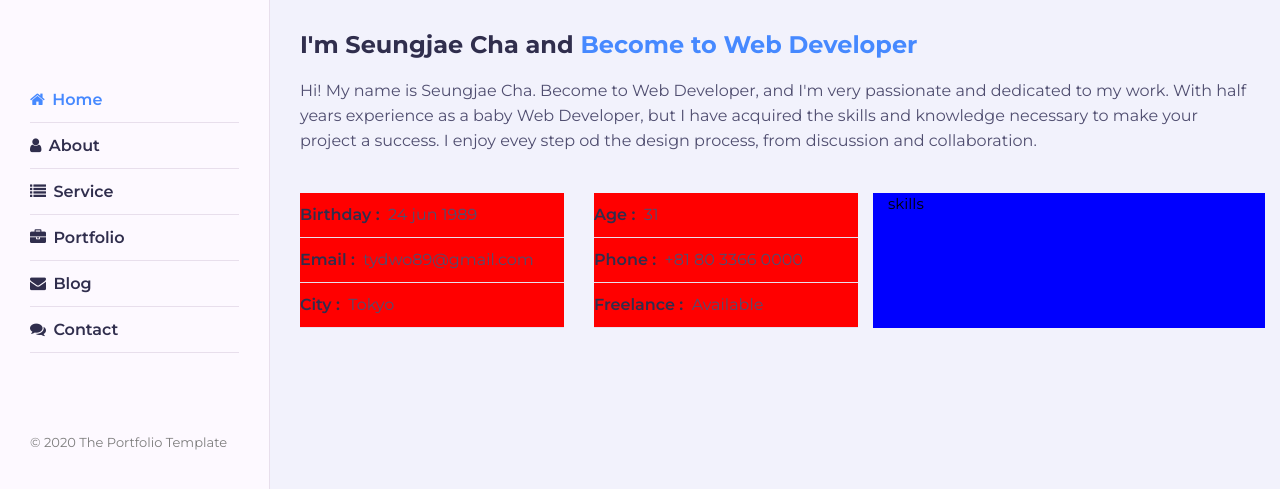
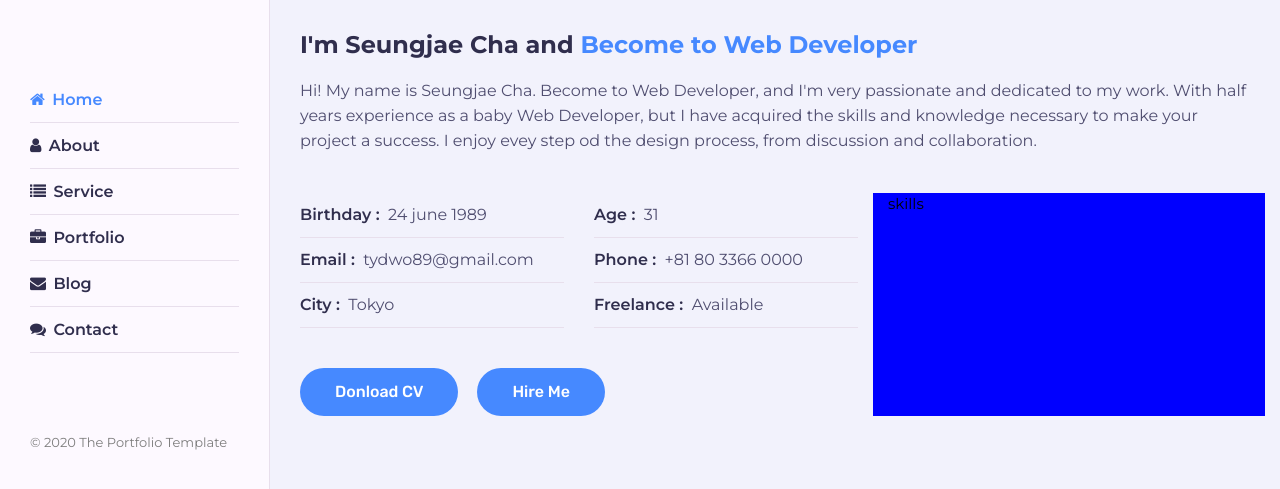
Before and after one commit to sseungjae/Build-Website, a plain HTML site: page index.html in a window 1280 px wide. Shown: the part 153-642 px from the top of the page. Drawn offline with Linux system fonts and the light colour scheme.

Commit message:
add introduce
form

```diff
--- a/css/skins/pink.css
+++ b/css/skins/pink.css
@@ -14,6 +14,7 @@
   color: #4689ff;
 }
 
+.btn,
 .section-title h2::before,
 .section-title h2::after,
 .aside .nav-toggler span,
--- a/css/style.css
+++ b/css/style.css
@@ -99,8 +99,26 @@ body {
   box-shadow: 0 0 20px rgba(48, 46, 77, 0.15);
 }
 
+.btn{
+  font-size: 16px;
+  font-family: "Rubik", sans-serif;
+  font-weight: 500;
+  padding: 12px 35px;
+  color: #ffffff;
+  border-radius: 40px;
+  -webkit-transition: all 0.3s ease;
+  transition: all 0.3s ease;
+  display: inline-block;
+  white-space: nowrap;
+}
+
+.btn:hover{
+  -webkit-transform: scale(1.05);
+  transform: scale(1.05);
+}
+
 .hidden {
-  display: none !important;
+  display: none!important;
 }
 /*Aside*/
 .aside {
@@ -327,7 +345,6 @@ body {
 }
 
 .about .about-content .personal-info .info-item p{
-  background: red;
   font-weight: 600;
   padding: 10px 0;
   font-size: 16px;
@@ -343,6 +360,15 @@ body {
   display: inline-block;
 }
 
+.about .about-content .personal-info .buttons{
+  margin-top: 30px;
+}
+.about .about-content .personal-info .buttons .btn{
+  margin-right: 15px;
+  margin-top: 10px;
+}
+
+
 .about .about-content .skills {
   background: blue;
   -ms-flex: 0 0 40%;
--- a/index.html
+++ b/index.html
@@ -95,7 +95,7 @@
                   <div class="personal-info padd-15">
                     <div class="row">
                       <div class="info-item padd-15">
-                        <p>Birthday : <span>24 jun 1989</span></p>
+                        <p>Birthday : <span>24 june 1989</span></p>
                       </div>
                       <div class="info-item padd-15">
                         <p>Age : <span>31</span></p>
@@ -111,6 +111,12 @@
                       </div>
                       <div class="info-item padd-15">
                         <p>Freelance : <span>Available</span></p>
+                      </div>
+                    </div>
+                    <div class="row">
+                      <div class="buttons padd-15">
+                        <a href="#" class="btn">Donload CV</a>
+                        <a href="#" class="btn">Hire Me</a>
                       </div>
                     </div>
                   </div>
```
